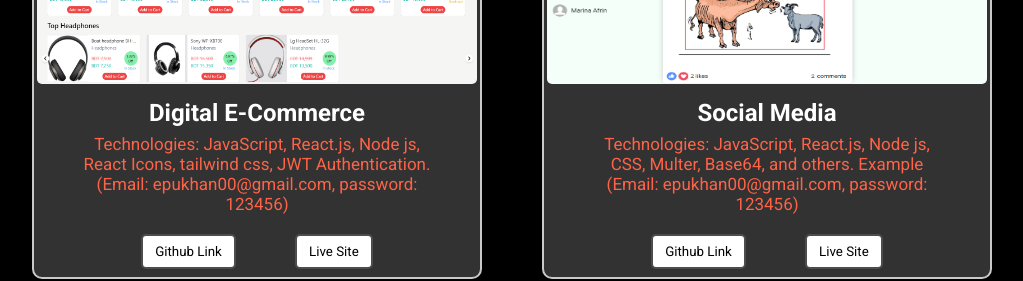
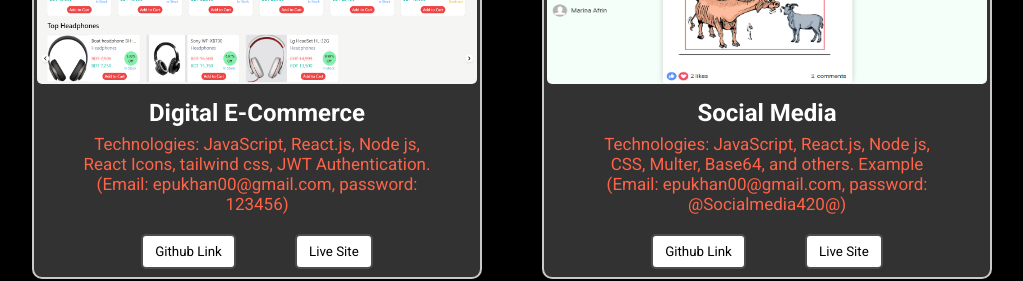
Before and after one commit to Iftekhar-Uddin/New-Portfolio, a React (Create React App) app: page / in a window 1280 px wide. Shown: the part 2200-2481 px from the top of the page, without its empty margins (128-1151 px from the left). Built offline with nearby package versions, Linux system fonts and the light colour scheme.

Commit message:
any comments

```diff
--- a/src/Components/Project/Project.jsx
+++ b/src/Components/Project/Project.jsx
@@ -58,7 +58,7 @@ const Project = () => {
             <img className='proImg' src={socialmedia} alt=''/>
             <div className='proText'>
                 <h2>Social Media</h2>
-                <p>Technologies: JavaScript, React.js, Node js, CSS, Multer, Base64, and others. Example (Email: epukhan00@gmail.com, password: 123456)</p>
+                <p>Technologies: JavaScript, React.js, Node js, CSS, Multer, Base64, and others. Example (Email: epukhan00@gmail.com, password: @Socialmedia420@)</p>
             </div>
             <div className='probuttom'>
                 <button className='buttonsare' onClick={()=> handleSocialMediaGit("https://github.com/Iftekhar-Uddin/Social-Media-Client.git")}>Github Link</button>
```
